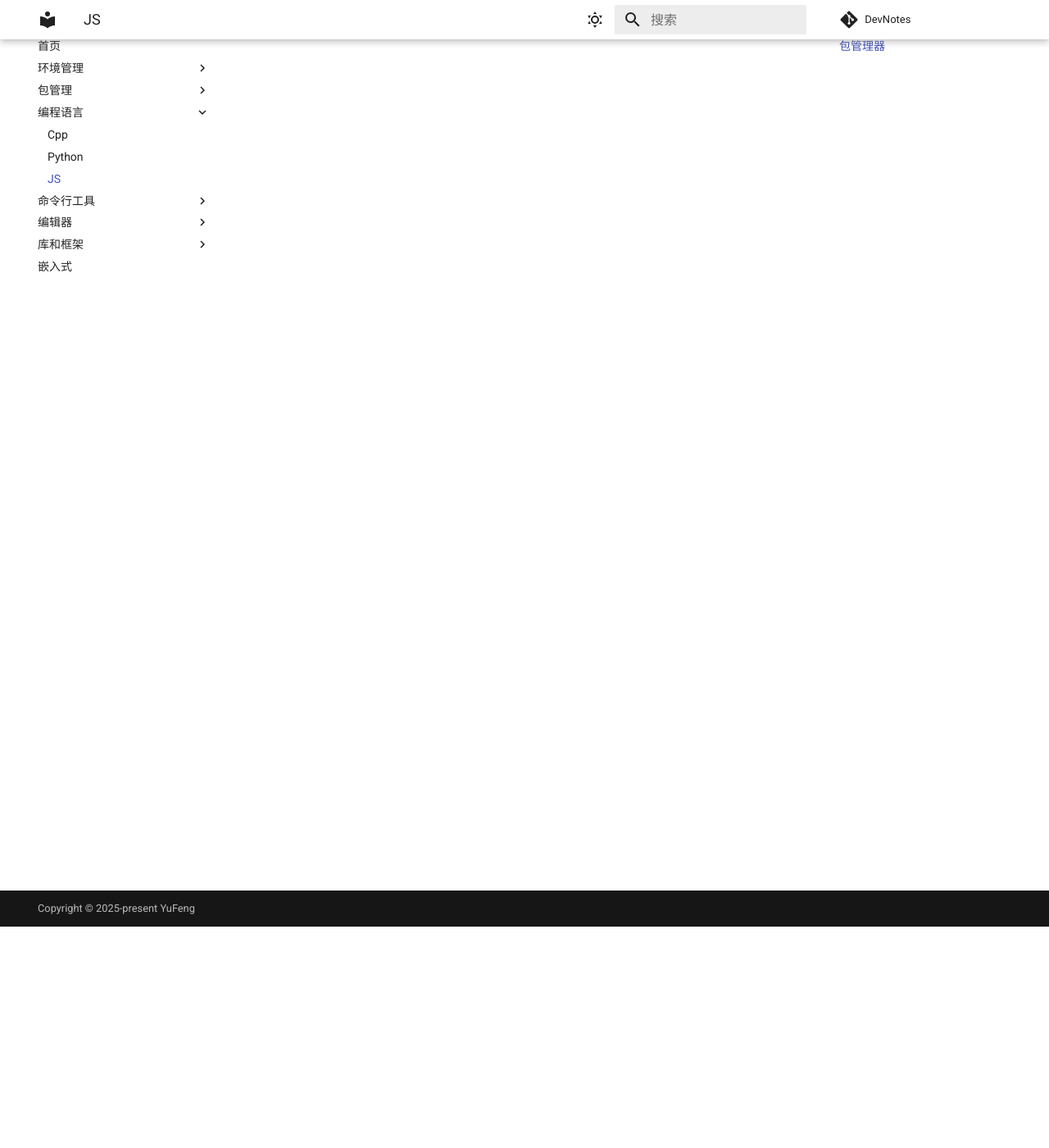
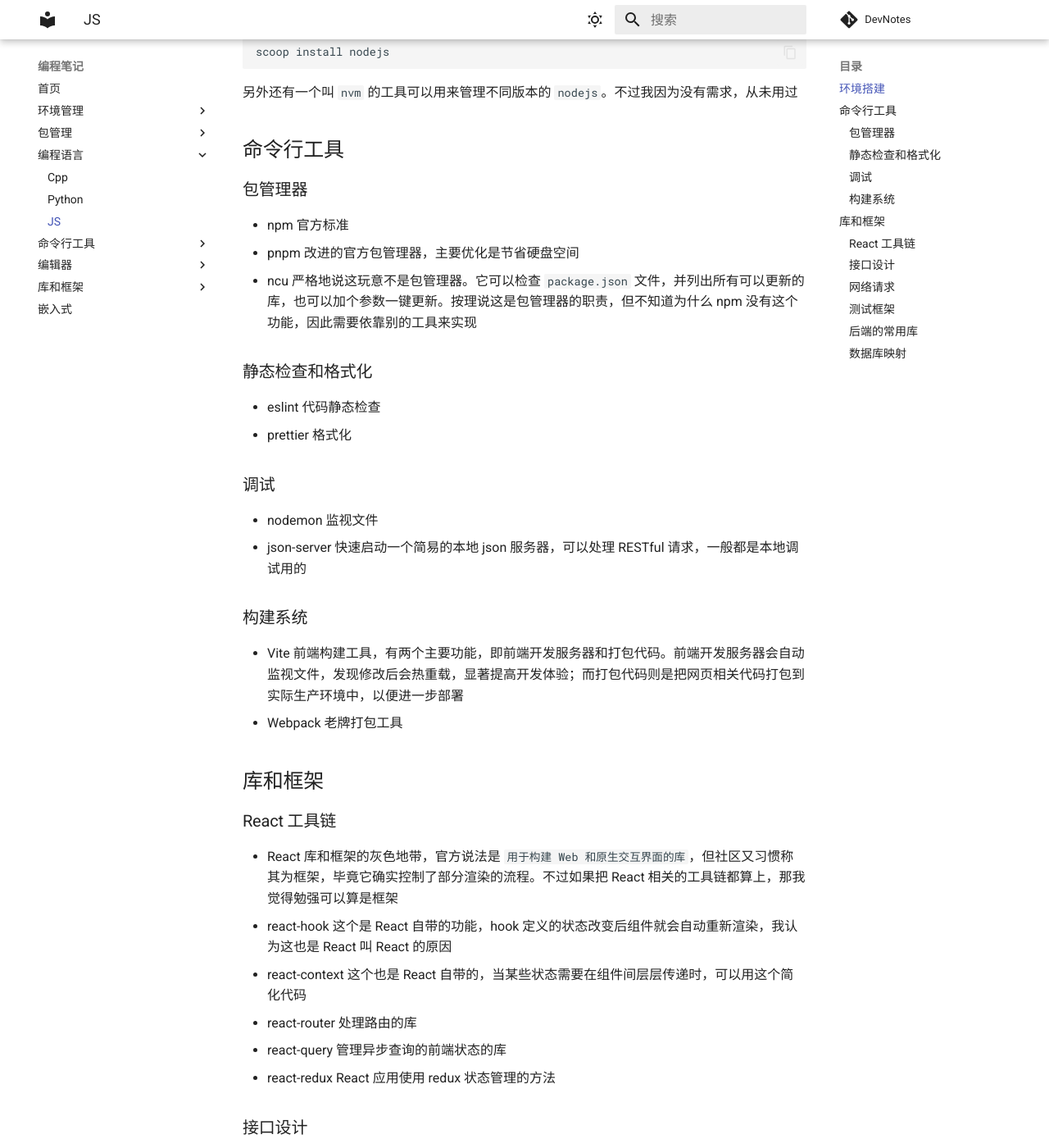
Before and after one commit to Juemuren/DevNotes, an MkDocs documentation site: the page built from docs/编程语言/JS.md, in a window 1280 px wide and 1400 px high, scrolled down 270 px. Shown: the whole window at 82% size. Built offline with MkDocs 1.6.1 and Material for MkDocs 9.7.7, drawn with Linux system fonts in a browser that asks for light colours; comment, search, counter and statistics services are not loaded; some of the changed text lies outside the part shown.

Commit message:
增加了编程语言相关的内容

````diff
--- a/docs/编程语言/JS.md
+++ b/docs/编程语言/JS.md
@@ -1,6 +1,73 @@
 # JS
 
-## 包管理器
+## 环境搭建
+
+JS 环境搭建应该是最简单的了。只需下载 `nodejs` 就行
+
+我是使用 scoop 安装的
+
+```sh
+scoop install nodejs
+```
+
+另外还有一个叫 `nvm` 的工具可以用来管理不同版本的 `nodejs`。不过我因为没有需求，从未用过
+
+## 命令行工具
+
+### 包管理器
 
 - npm 官方标准
 - pnpm 改进的官方包管理器，主要优化是节省硬盘空间
+- ncu 严格地说这玩意不是包管理器。它可以检查 `package.json` 文件，并列出所有可以更新的库，也可以加个参数一键更新。按理说这是包管理器的职责，但不知道为什么 npm 没有这个功能，因此需要依靠别的工具来实现
+
+### 静态检查和格式化
+
+- eslint 代码静态检查
+- prettier 格式化
+
+### 调试
+
+- nodemon 监视文件
+- json-server 快速启动一个简易的本地 json 服务器，可以处理 RESTful 请求，一般都是本地调试用的
+
+### 构建系统
+
+- Vite 前端构建工具，有两个主要功能，即前端开发服务器和打包代码。前端开发服务器会自动监视文件，发现修改后会热重载，显著提高开发体验；而打包代码则是把网页相关代码打包到实际生产环境中，以便进一步部署
+- Webpack 老牌打包工具
+
+## 库和框架
+
+### React 工具链
+
+- React 库和框架的灰色地带，官方说法是 `用于构建 Web 和原生交互界面的库`，但社区又习惯称其为框架，毕竟它确实控制了部分渲染的流程。不过如果把 React 相关的工具链都算上，那我觉得勉强可以算是框架
+- react-hook 这个是 React 自带的功能，hook 定义的状态改变后组件就会自动重新渲染，我认为这也是 React 叫 React 的原因
+- react-context 这个也是 React 自带的，当某些状态需要在组件间层层传递时，可以用这个简化代码
+- react-router 处理路由的库
+- react-query 管理异步查询的前端状态的库
+- react-redux React 应用使用 redux 状态管理的方法
+
+### 接口设计
+
+- Apollo 目前最先进的、用来设计 graphql 接口（一种旨在取代 RESTful 的新的接口设计方法）的框架，有服务端 `@apollo/server` 和客户端 `@apollo/client`
+- Express 后端框架
+
+### 网络请求
+
+- Axios 一个语法简单的网络请求库
+
+### 测试框架
+
+- vitest 测试框架
+- playwright 端到端的测试框架
+
+### 后端的常用库
+
+- dotenv 加载 .env 文件的
+- bcrypt 加密库
+- cors 处理 CORS 错误的。CORS 是一种浏览器保护机制，不过开发的时候我们通常希望给自己的开发服务器端口放权，可以用这个库
+- jsonwebtoken 处理 token 的
+- morgan 打印请求日志用的，配置起来很简单
+
+### 数据库映射
+
+- mongoose 方便与 MongoDB 数据库交互。正式的说法是 ODM（对象文档映射），因为 MongoDB 是一个文档数据库，不是关系数据库
````
Also changed, not shown: docs/嵌入式/index.md (+22 -0 lines), docs/库和框架/index.md (+8 -4 lines), docs/编程语言/Python.md (+13 -9 lines).
